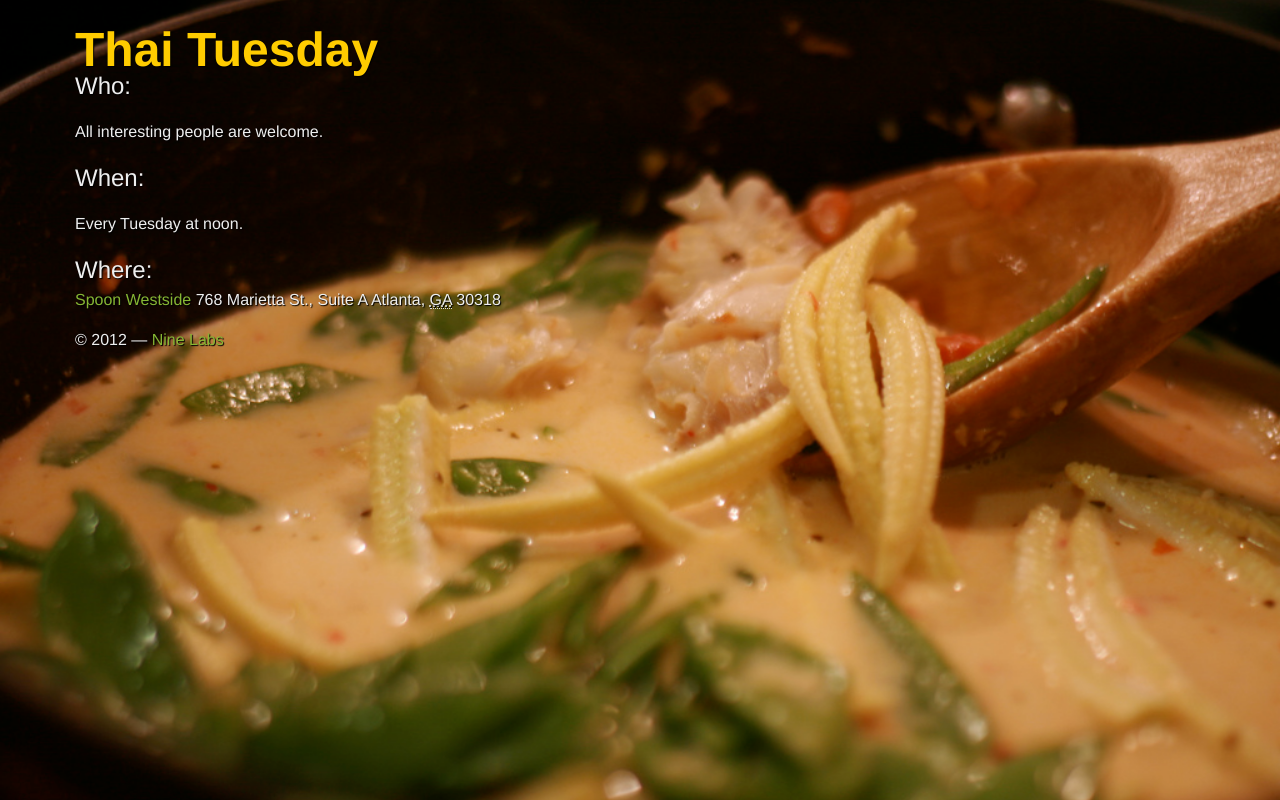
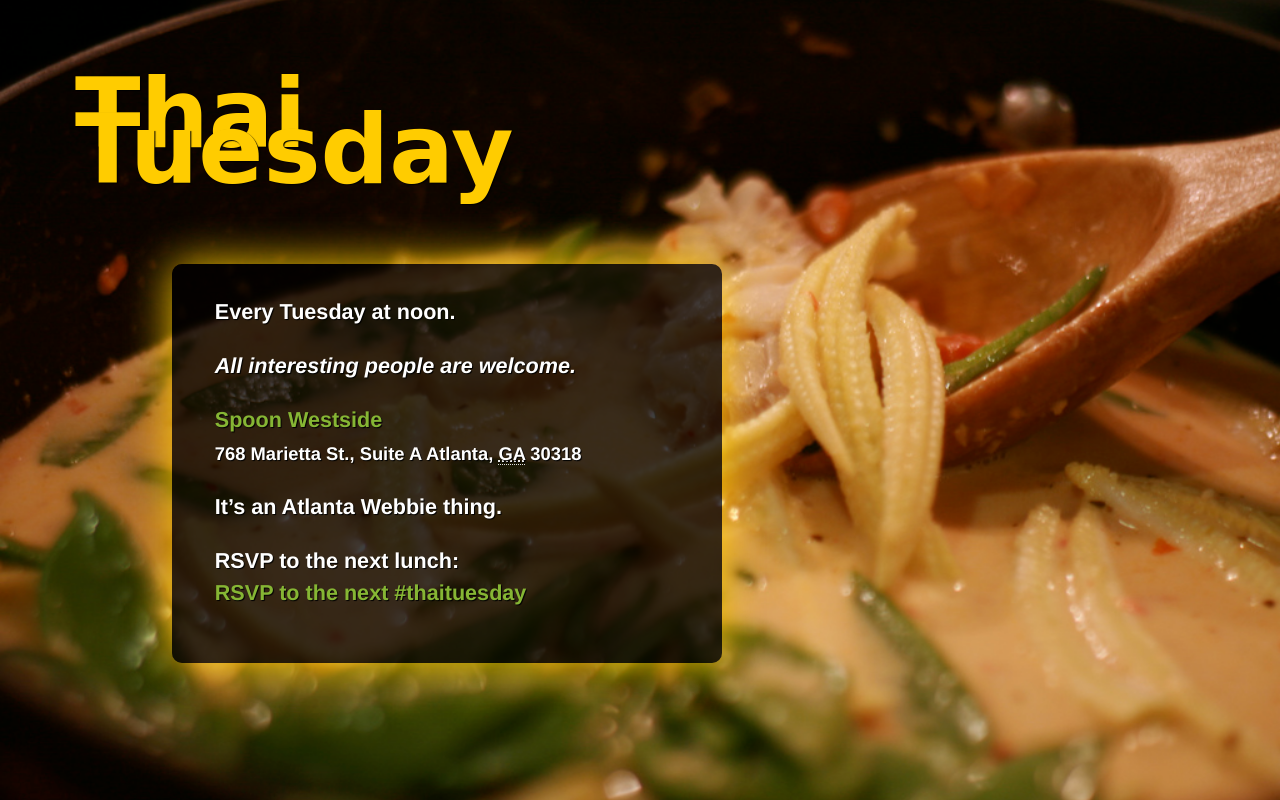
Before and after one commit to mosesngone/thaituesday.com, a plain HTML site: page index.html in a window 1280 px wide. Drawn offline with nearby package versions, Linux system fonts and the light colour scheme; a web font is replaced by a local one.

Commit message:
Attempted to add some design.
Someone else should take it from here.

```diff
--- a/css/bootstrap.scss
+++ b/css/bootstrap.scss
@@ -130,7 +130,7 @@ textarea {
 }
 body {
   margin: 0;
-  font-family: 'proxima-nova', 'helvetica neue', helvetica, sans-serif;
+  font-family: 'helvetica neue', helvetica, sans-serif;
   font-size: 16px;
   line-height: 18px;
   color: #eeeeee;
@@ -141,7 +141,7 @@ a {
   text-decoration: none;
 }
 a:hover {
-  color: #5a7a23;
+  color: #fc0;
   text-decoration: underline;
 }
 .row {
--- a/css/style.scss
+++ b/css/style.scss
@@ -1,6 +1,4 @@
-@import "fonts", "mixins", "bootstrap", "normalize.css";
-
-$alpin: 'alpin', 'arial narrow', 'helvetica neue', helvetica, arial, sans-serif;
+@import "mixins", "bootstrap", "normalize.css";
 
 body {
    background: #000 url(../img/background.jpg) center center fixed no-repeat;
@@ -8,9 +6,29 @@ body {
    -moz-background-size: cover;
    background-size: cover;
    color:#eee;
-   font: normal 100%/1.5 'proxima-nova','helvetica neue',helvetica,sans-serif;
-   margin-top:2em;
+   font: normal 100%/1.5 'helvetica neue',helvetica,sans-serif;
    text-shadow:1px 1px 1px #000;
 }
 
-h1 { color:#fc0; font-weight: bold; font-size: 3em; }
+h1 {
+   color:#fc0;
+   font-family:'Dr Sugiyama', cursive;
+   font-size:6em;
+   font-weight:bold;
+   margin:1em 0;
+}
+
+section {
+   color:white;
+   font-size:1.35em;
+   font-weight:bold;
+}
+
+#info {
+   background:rgba(0,0,0,.75);
+   @include border-radius(10px);
+   @include box-shadow(0 0 45px #fc0);
+   padding:.5em 2em 1.5em;
+}
+
+.adr { font-size:.85em; }
--- a/index.html
+++ b/index.html
@@ -14,45 +14,43 @@
    <link rel="shortcut icon" href="/favicon.ico">
    <link rel="apple-touch-icon" href="/apple-touch-icon.png">
    <link rel="stylesheet" href="css/style.css?v=2">
+   <link href='http://fonts.googleapis.com/css?family=Dr+Sugiyama' rel='stylesheet' type='text/css'>
    <script src="js/libs/modernizr-1.7.min.js"></script>
-   <script type="text/javascript" src="http://use.typekit.com/gdv6slf.js"></script>
-   <script type="text/javascript">try{Typekit.load();}catch(e){}</script>
 </head>
 
 <body>
    <div class="container">
       <div class="container-fluid">
          <header class="row-fluid">
-            <div id="brand" class="span12">
+            <div id="brand" class="span5">
                <h1>Thai Tuesday</h1>
             </div>
          </header>
-      </div>
-      <section class="container-fluid">
-         <div class="row-fluid">
-            <div class="span12">
-               <h2>Who:</h2>
-               <p>All interesting people are welcome.</p>
-               <h2>When:</h2>
-               <p class="focus">Every Tuesday at noon.</p>
-               <h2>Where:</h2>
-               <span class="vcard">
-                  <span class="org"><a href="http://spoonatlanta.com/westside/main.php">Spoon Westside</a></span>
+         <section class="row-fluid">
+            <div class="span1"></div>
+            <div class="span6">
+               <div id="info">
+                  <p>Every Tuesday at noon.</p>
+                  <p><i>All interesting people are welcome.</i></p>
+                  <div class="vcard">
+                     <span class="org"><a href="http://spoonatlanta.com/westside/main.php">Spoon Westside</a></span><br>
                      <span class="adr">
                         <span class="street-address">768 Marietta St., Suite A</span>
                         <span class="locality">Atlanta</span>,
                         <abbr title="Georgia" class="region">GA</abbr>
                         <span class="postal-code">30318</span>
                      </span>
-               </span>
+                  </div>
+                  <p>It&rsquo;s an Atlanta Webbie thing.</p>
+                  <p>RSVP to the next lunch:<br><a href="https://twitter.com/intent/tweet?button_hashtag=thaituesday&text=I'm%20going%20to%20the%20next" class="twitter-hashtag-button" data-size="large" data-related="jc" data-url="http://thaituesday.com" data-text="RSVP to the next #thaituesday">RSVP to the next #thaituesday</a>
+                  <script>!function(d,s,id){var js,fjs=d.getElementsByTagName(s)[0];if(!d.getElementById(id)){js=d.createElement(s);js.id=id;js.src="http://platform.twitter.com/widgets.js";fjs.parentNode.insertBefore(js,fjs);}}(document,"script","twitter-wjs");</script>
                </div>
             </div>
          </section>
+         <footer class="row-fluid">
+            <div class="span5">
+
             </div>
-   <div class="container">
-      <div class="container-fluid">
-         <footer>
-            <p>&copy; 2012 &mdash; <a href="http://ninelabs.com">Nine Labs</a></p>
          </footer>
       </div>
    </div>
```
Also changed, not shown: css/bootstrap.css, css/style.css. Lines whose indentation alone changed are shown as unchanged.
